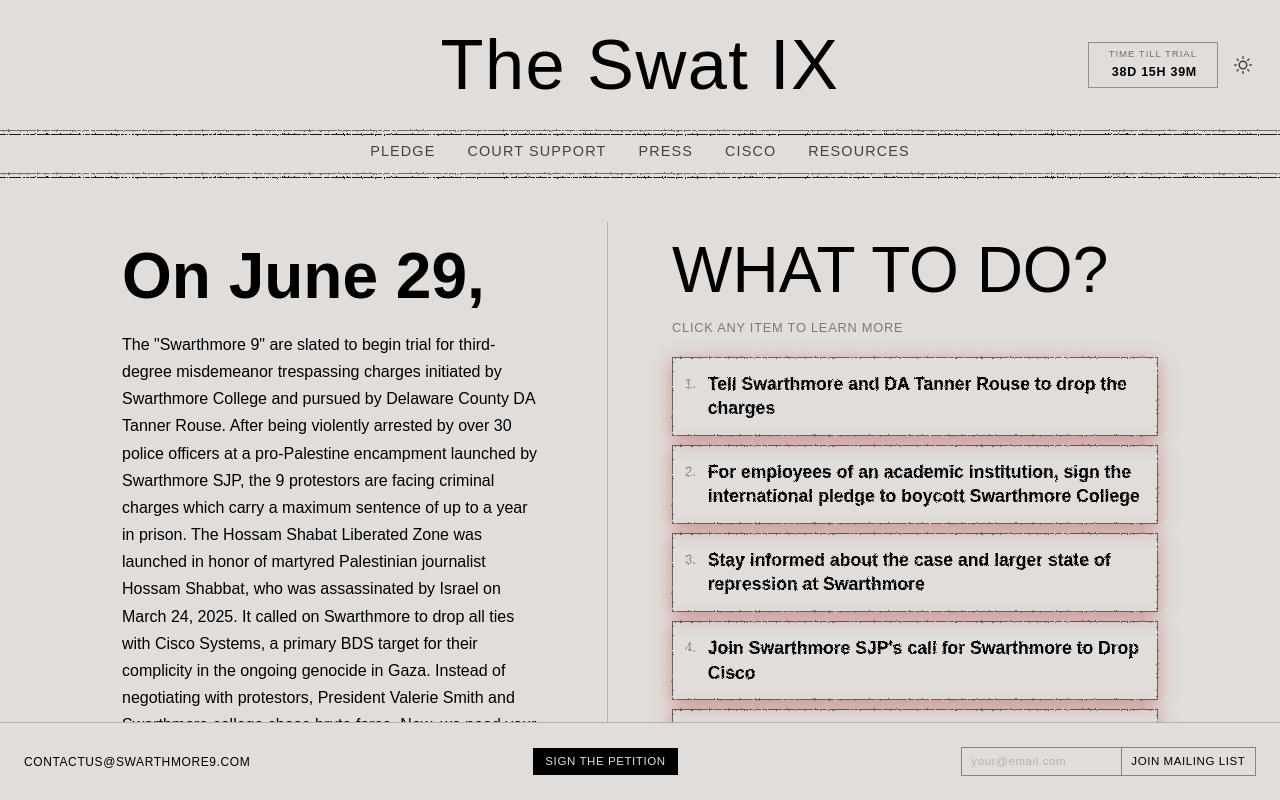
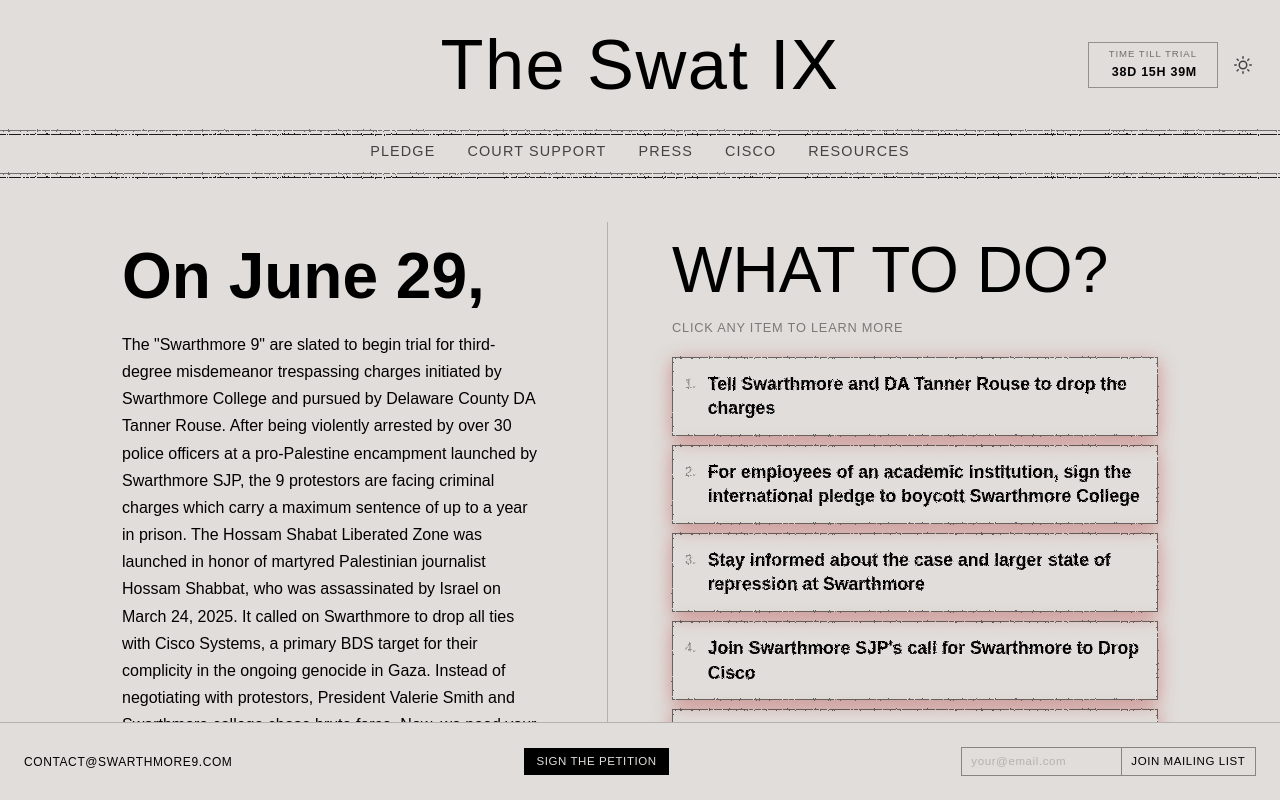
Before and after one commit to ahmad-fayyaz/swat9, a React (Vite) app: page / in a window 1280 px wide. Shown: the top 800 px of the page. Built offline with nearby package versions, Linux system fonts and the light colour scheme; a web font is replaced by a local one.

Commit message:
updated email

```diff
--- a/src/Layout.jsx
+++ b/src/Layout.jsx
@@ -187,7 +187,7 @@
       )}
 
       <footer className="site-footer">
-        <a className="footer-email" href="mailto:contactus@swarthmore9.com">contactus@swarthmore9.com</a>
+        <a className="footer-email" href="mailto:contact@swarthmore9.com">contact@swarthmore9.com</a>
         <a className="footer-petition" href="https://actionnetwork.org/petitions/demand-swarthmore-drop-all-charges-for-student-protestors" target="_blank" rel="noopener noreferrer">Sign the Petition</a>
         <MailingListForm />
       </footer>
```
